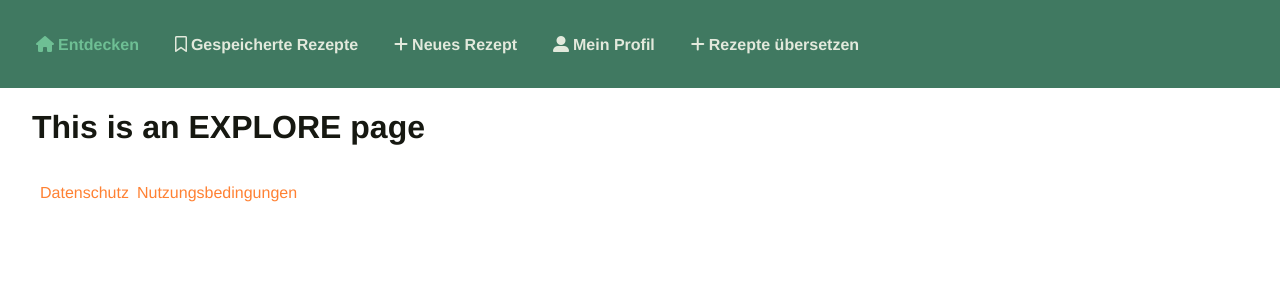
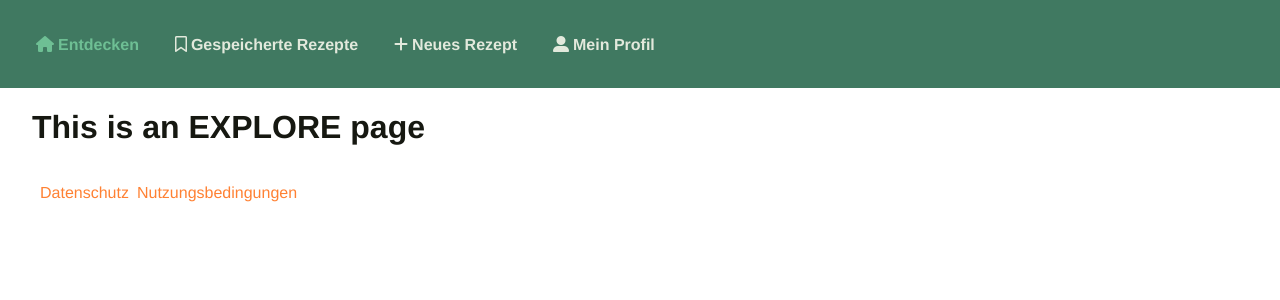
Before and after one commit to Inf166/PeerToPeerSharingOfCookingRecipies, a Vue app in the folder RapidPrototype/: page / in a window 1280 px wide. Shown: the top 300 px of the page. Built offline with nearby package versions, Linux system fonts and the light colour scheme.

Commit message:
Fixing unnessery edits.

```diff
--- a/RapidPrototype/src/App.vue
+++ b/RapidPrototype/src/App.vue
@@ -17,10 +17,6 @@
         <i class="fas fa-user-alt"></i>
         <span class="nav-label">Mein Profil</span>
       </router-link>
-      <router-link to="/translaterecipe">
-        <i class="fas fa-plus"></i>
-        <span class="nav-label">Rezepte übersetzen</span>
-      </router-link>
     </div>
     <div class="content">
       <router-view></router-view>
@@ -37,12 +33,6 @@ export default {
   name: "App",
   components: {
     Footer
-  },
-  mounted() {
-    var firebase = require("firebase");
-    var firebaseui = require("firebaseui");
-  },
-  methods: {
   }
 };
 </script>
--- a/RapidPrototype/src/views/NewRecipe.vue
+++ b/RapidPrototype/src/views/NewRecipe.vue
@@ -3,16 +3,10 @@
     <h1>This is an NEW RECIPE page</h1>
 
     <form>
-      <NewIngredient></NewIngredient>
       <label for="zutat1">Neue Zutat hinzuf&uuml;gen</label>
       <input type="text" id="zutat1" name="neueZutat1" required size="255" placeholder="Neue Zutat hier">
       <button type="button" class="primary-button">Neue Zutat hinzuf&uuml;gen</button>
       <button type="button" class="secondary-button">Abbrechen</button>
-
-      isdhbfojhasbdofphb
-
-
-
     </form>
   </div>
 </template>
--- a/RapidPrototype/src/views/TranslateRecipes.vue
+++ /dev/null
@@ -1,5 +0,0 @@
-<template>
-  <div class="translaterecipies">
-    <h1>This is an TRANSLATEDRECIPIES page</h1>
-  </div>
-</template>
```
